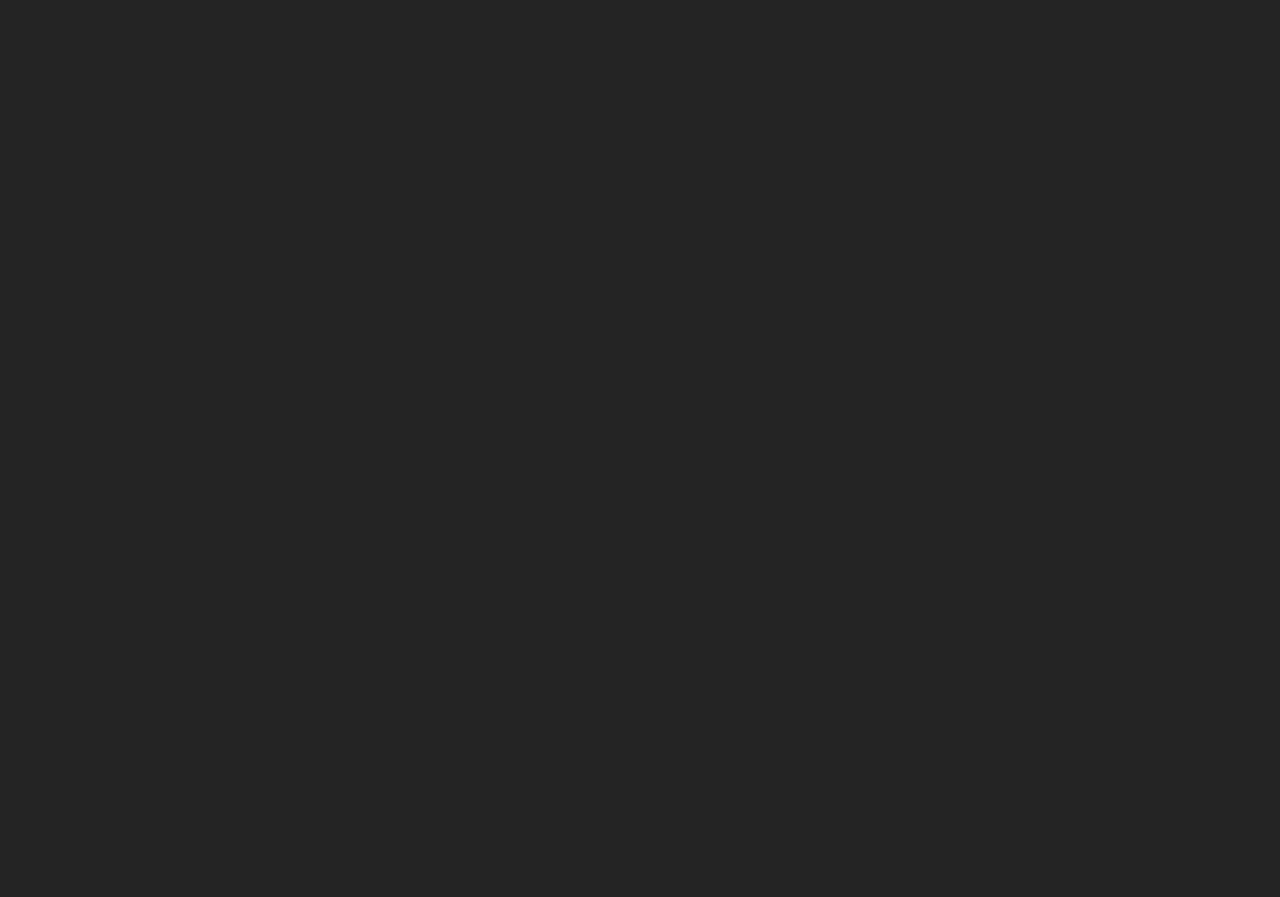
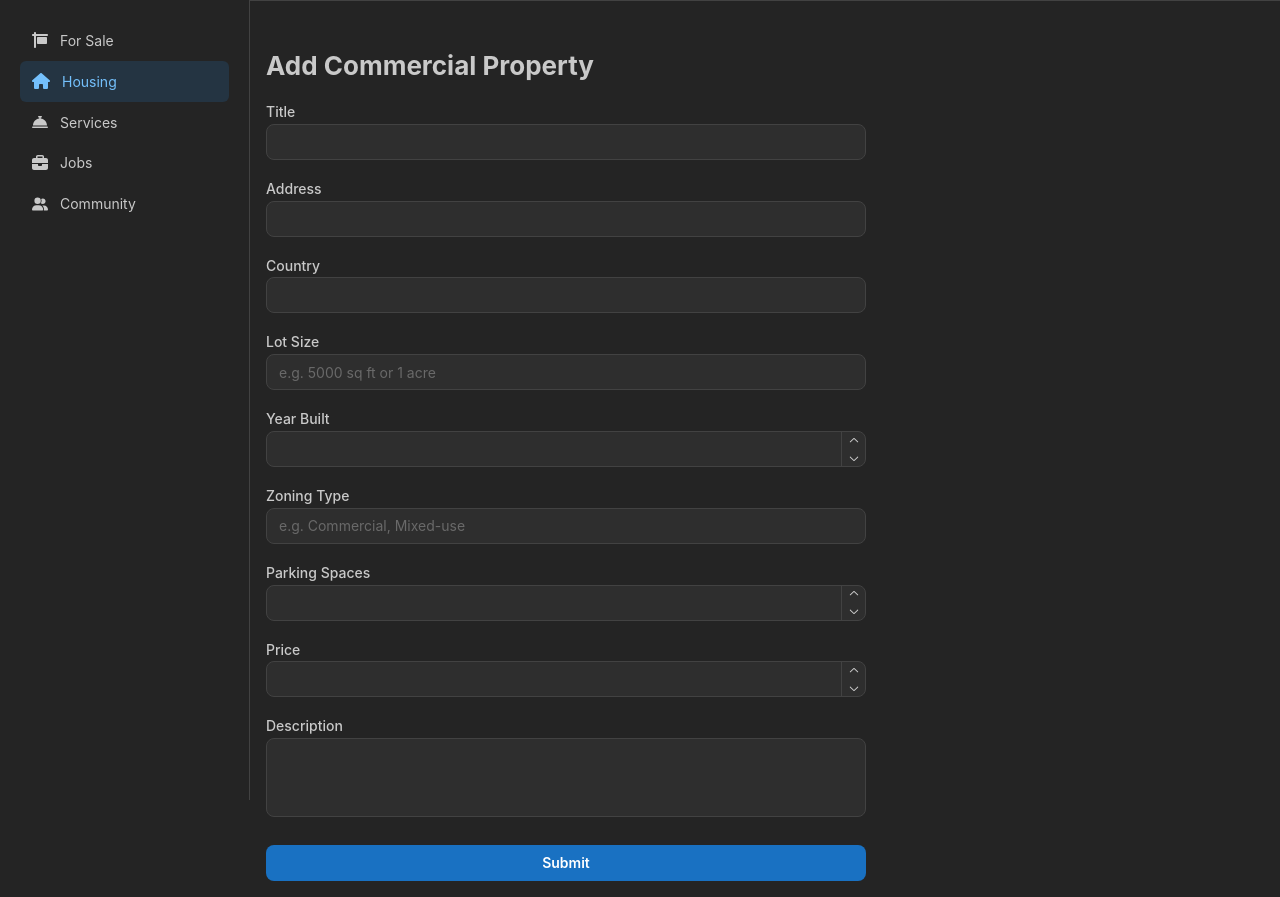
Before and after one commit to nathanturnis/Project-5-4220, a React (Vite) app in the folder client/: page /housing/new-commercial in a window 1280 px wide. Before the commit this address had no page. Before the commit the page ends 800 px from the top, so only its background shows below. Built offline with nearby package versions, Linux system fonts and the light colour scheme.

Commit message:
added commercial property

```diff
--- /dev/null
+++ b/client/src/components/housing/CommercialPropertyForm.tsx
@@ -0,0 +1,122 @@
+import { useState } from "react";
+import {
+  TextInput,
+  NumberInput,
+  Textarea,
+  Button,
+  Stack,
+  Box,
+  Title,
+} from "@mantine/core";
+import { CommercialProperty } from "../../types/commerical_property"; // adjust the path as needed
+
+export default function CommercialPropertyForm() {
+  const [property, setProperty] = useState<CommercialProperty>({
+    id: 0,
+    title: "",
+    address: "",
+    country: "",
+    lot_size: "",
+    year_built: undefined,
+    zoning_type: "",
+    parking_spaces: undefined,
+    price: undefined,
+    description: "",
+  });
+
+  const handleChange = (
+    key: keyof CommercialProperty,
+    value: string | number | undefined
+  ) => {
+    setProperty((prev) => ({ ...prev, [key]: value }));
+  };
+
+  const handleSubmit = async () => {
+    try {
+      const response = await fetch("/api/commercial-properties", {
+        method: "POST",
+        headers: { "Content-Type": "application/json" },
+        body: JSON.stringify(property),
+      });
+
+      if (!response.ok) throw new Error("Failed to submit");
+
+      const data = await response.json();
+      alert(`Property created with ID: ${data.id}`);
+    } catch (err) {
+      console.error(err);
+      alert("Error submitting property");
+    }
+  };
+
+  return (
+    <Box maw={600} mt="xl">
+      <Title order={2} mb="md">
+        Add Commercial Property
+      </Title>
+      <Stack>
+        <TextInput
+          label="Title"
+          value={property.title}
+          onChange={(e) => handleChange("title", e.currentTarget.value)}
+        />
+
+        <TextInput
+          label="Address"
+          value={property.address}
+          onChange={(e) => handleChange("address", e.currentTarget.value)}
+        />
+
+        <TextInput
+          label="Country"
+          value={property.country}
+          onChange={(e) => handleChange("country", e.currentTarget.value)}
+        />
+
+        <TextInput
+          label="Lot Size"
+          placeholder="e.g. 5000 sq ft or 1 acre"
+          value={property.lot_size}
+          onChange={(e) => handleChange("lot_size", e.currentTarget.value)}
+        />
+
+        <NumberInput
+          label="Year Built"
+          value={property.year_built}
+          onChange={(val) => handleChange("year_built", val ?? 0)}
+        />
+
+        <TextInput
+          label="Zoning Type"
+          placeholder="e.g. Commercial, Mixed-use"
+          value={property.zoning_type}
+          onChange={(e) => handleChange("zoning_type", e.currentTarget.value)}
+        />
+
+        <NumberInput
+          label="Parking Spaces"
+          value={property.parking_spaces}
+          onChange={(val) => handleChange("parking_spaces", val ?? 0)}
+        />
+
+        <NumberInput
+          label="Price"
+          value={property.price}
+          onChange={(val) => handleChange("price", val ?? 0)}
+        />
+
+        <Textarea
+          label="Description"
+          value={property.description}
+          onChange={(e) => handleChange("description", e.currentTarget.value)}
+          autosize
+          minRows={3}
+        />
+
+        <Button onClick={handleSubmit} mt="sm">
+          Submit
+        </Button>
+      </Stack>
+    </Box>
+  );
+}
--- a/client/src/components/housing/HousingTabs.tsx
+++ b/client/src/components/housing/HousingTabs.tsx
@@ -3,6 +3,7 @@ import { useState } from "react";
 import ItemListing from "../ItemListing";
 import { ApartmentHouse } from "../../types/apartment_house";
 import { Link } from "react-router";
+import { CommercialProperty } from "../../types/commerical_property";
 
 export default function HousingTabs() {
   const [activeTab, setActiveTab] = useState<string | null>("apts");
@@ -29,7 +30,12 @@ export default function HousingTabs() {
         </Button>
         <ItemListing<ApartmentHouse> endpoint="/api/houses" />
       </Tabs.Panel>
-      <Tabs.Panel value="commercial">Commercial</Tabs.Panel>
+      <Tabs.Panel value="commercial">
+        <Button mt="md" component={Link} to="/housing/new-commercial">
+          New Commerical Property
+        </Button>
+        <ItemListing<CommercialProperty> endpoint="/api/commercial-properties" />
+      </Tabs.Panel>
       <Tabs.Panel value="townhomes">
         <Button mt="md" component={Link} to="/housing/new-apt-house">
           New Listing
--- a/client/src/main.tsx
+++ b/client/src/main.tsx
@@ -16,6 +16,7 @@ import BoatsForm from "./components/for-sale/BoatsForm.tsx";
 import BooksForm from "./components/for-sale/BooksForm.tsx";
 import FurnitureForm from "./components/for-sale/FurnitureForm.tsx";
 import ApartmentHouseForm from "./components/housing/ApartmentHouseForm.tsx";
+import CommercialPropertyForm from "./components/housing/CommercialPropertyForm.tsx";
 
 const theme = createTheme({
   defaultRadius: "md",
@@ -39,6 +40,10 @@ createRoot(document.getElementById("root")!).render(
               path="/housing/new-apt-house"
               element={<ApartmentHouseForm />}
             />
+            <Route
+              path="/housing/new-commercial"
+              element={<CommercialPropertyForm />}
+            />
 
             <Route path="/services" element={<ServicesTabs />} />
             <Route path="/jobs" element={<JobsTabs />} />
--- /dev/null
+++ b/client/src/types/commerical_property.ts
@@ -0,0 +1,12 @@
+export interface CommercialProperty {
+  id: number;
+  title?: string;
+  address?: string;
+  country?: string;
+  lot_size?: string;
+  year_built?: number;
+  zoning_type?: string;
+  parking_spaces?: number;
+  price?: number;
+  description?: string;
+}
```
Also changed, not shown: 1 other file (tests, documents, lock files or other folders).
